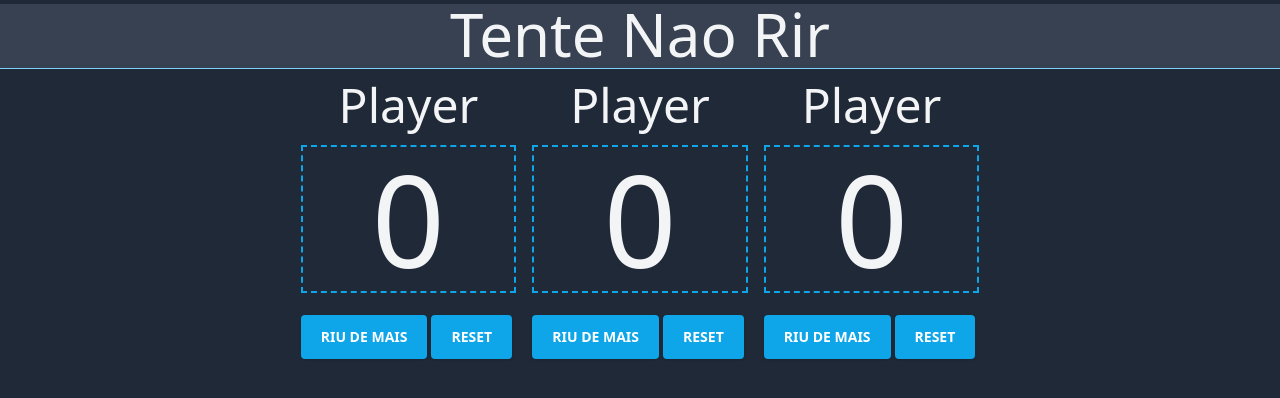
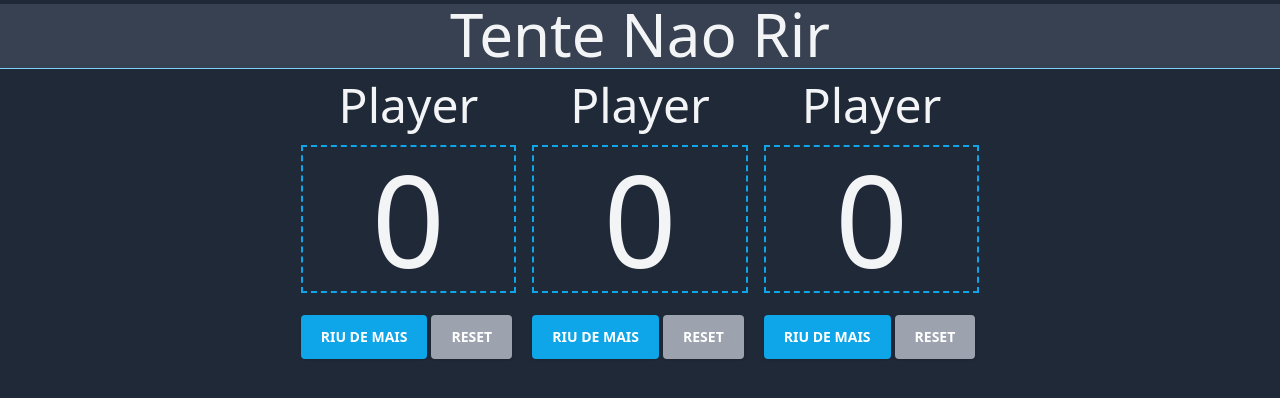
Before and after one commit to matheuslesbao/tente-nao-ir, a React (Vite) app: page / in a window 1280 px wide. Shown: the top 398 px of the page. Built offline with nearby package versions, Linux system fonts and the light colour scheme.

Commit message:
feat: implementado funcionalidade de quando atingir 10 pontos o botão ira ficar indisponivel e o reset disponivel

```diff
--- a/src/components/Button.tsx
+++ b/src/components/Button.tsx
@@ -1,6 +1,7 @@
 export interface IButton {
   name: string
   onClick?: () => void
+  disabled?: boolean
 }
 
 export function Button(props: IButton) {
@@ -8,7 +9,8 @@ export function Button(props: IButton) {
     <>
       <button
         onClick={props.onClick}
-        className=" text-white bg-sky-500 active:bg-sky-600 font-bold uppercase text-sm px-5 py-3 rounded shadow hover:shadow-2xl outline-none focus:outline-none mr-1 mb-1 ease-linear transition-all duration-150">
+        className=" text-white bg-sky-500 active:bg-sky-600 font-bold uppercase text-sm px-5 py-3 rounded shadow hover:shadow-2xl outline-none focus:outline-none mr-1 mb-1 ease-linear transition-all duration-150 disabled:bg-gray-400"
+        disabled={props.disabled}>
         {props.name}
       </button>
     </>
--- a/src/components/Player.tsx
+++ b/src/components/Player.tsx
@@ -7,7 +7,6 @@ interface IPlayers {
 
 export function Player() {
   const [count, setCount] = useState(0)
-
   function increaseCount() {
     return setCount(count + 1)
   }
@@ -21,8 +20,17 @@ export function Player() {
       <div className="my-4 py-2 text-6xl border-dashed border-2 border-sky-500 ">
         <span className="text-9xl">{count}</span>
       </div>
-      <Button onClick={increaseCount} name="Riu de mais" />
-      <Button onClick={resetCount} name="Reset" />
+      <Button
+        onClick={increaseCount}
+        name="Riu de mais"
+        disabled={count == 10 ? true : false}
+      />
+
+      <Button
+        onClick={resetCount}
+        name="Reset"
+        disabled={count > 9 ? false : true}
+      />
     </div>
   )
 }
```
